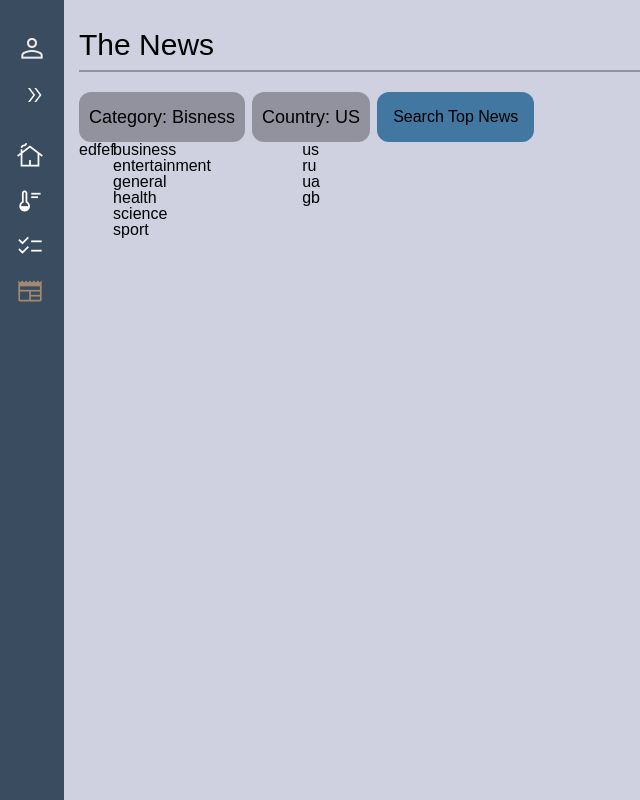
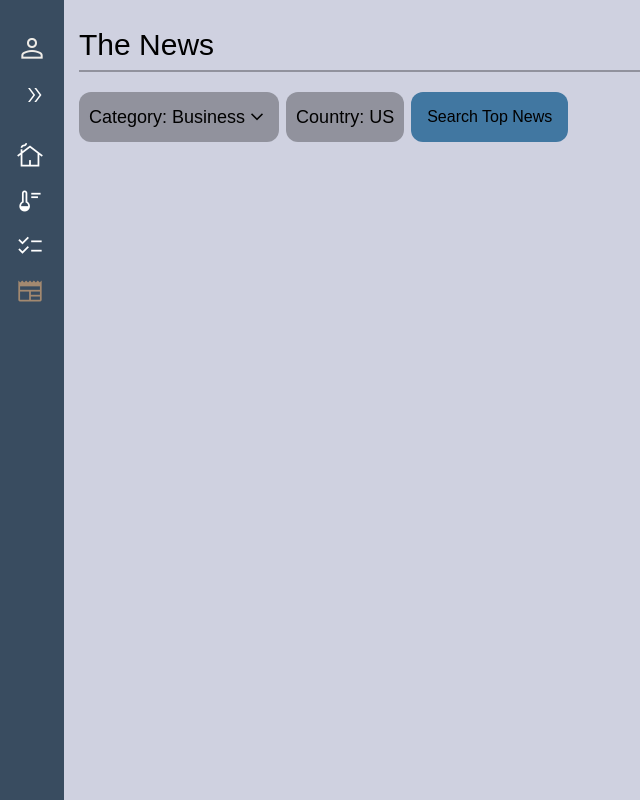
Before and after one commit to Alexandr13579/Portdolio__ToDo, a Vue app: page /#/News in a window 1280 px wide. Shown: the whole page, without its empty margins (0-640 px from the left). Built offline with nearby package versions, Linux system fonts and the light colour scheme.

Commit message:
vpue3__custom

```diff
--- a/src/components/News/SearchTopNews.vue
+++ b/src/components/News/SearchTopNews.vue
@@ -1,13 +1,24 @@
 <template>
     <div class="searchTop">
         <div class="searchTop__filter">
-            <div class="filter__block">
-                <p class="filter__block-select" @mouseover="showCategpry = true" @mouseout="showCategpry = false">Category: <span class="filter__block-selected">Bisness</span></p>
-                <MySelectCustom :class="{show : showCategpry}" class="filter__block-filter" :options="filter.category" />
+            <div class="filter__block" @mouseover="showCategpry = true" @mouseout="showCategpry = false">
+                <p class="filter__block-select">Category: <span class="filter__block-selected">{{ category }}</span></p>
+                <MySelectCustom
+                    :class="{show : showCategpry}"
+                    class="filter__block-filter"
+                    :options="filter.category"
+                    @optionSelected="optionSelectedCategory"
+                />
+                <span class="material-symbols-outlined">expand_more</span>
             </div>
-            <div class="filter__block">
-                <p class="filter__block-select">Country: <span class="filter__block-selected">US</span></p>
-                <MySelectCustom class="filter__block-filter" :options="filter.country" />
+            <div class="filter__block" @mouseover="showCountry = true" @mouseout="showCountry = false">
+                <p class="filter__block-select">Country: <span class="filter__block-selected">{{ country }}</span></p>
+                <MySelectCustom
+                    :class="{show : showCountry}"
+                    class="filter__block-filter"
+                    :options="filter.country"
+                    @optionSelected="optionSelectedCountry"
+                />
             </div>
             <my-btnSearhPush @click="searchTopNews" >Search Top News</my-btnSearhPush>
         </div>
@@ -24,15 +35,16 @@ export default {
         return {
             category: this.filter.category[0],
             country: this.filter.country[0],
-            showCategpry: false
+            showCategpry: false,
+            showCountry: false,
         }
     },
     methods: {
-        selectedCategory(selected) {
-            this.category = selected;
+        optionSelectedCategory(option) {
+            this.category = option;
         },
-        selectedCountry(selected) {
-            this.country = selected;
+        optionSelectedCountry(option) {
+            this.country = option;
         },
         searchTopNews() {
             this.$emit('searchTopNews', this.category, this.country)
@@ -50,7 +62,9 @@ export default {
 .filter {
     &__block {
     position: relative;
+
     background-color: rgba(0, 0, 0, 0.3);
+    cursor: pointer;
 
     height: 50px;
     padding: 10px;
@@ -63,20 +77,21 @@ export default {
 }
     &__block-select {
         font-size: 18px;
-        font-weight: 500;
+        font-weight: 400;
     }
-    &__block-selected {}
+
+    &__block-selected {
+        font-size: inherit;
+        font-weight: inherit;
+    }
 
     &__block-filter {
-    position: absolute;
-    top: 50px;
-    // opacity: 0;
-    // visibility: hidden;
 
 
     &.show{
         opacity: 1;
         visibility: visible;
+        transform: translate(0px, 0px);
     }
   }
 }
--- a/src/components/UI/MyOptionCustom.vue
+++ b/src/components/UI/MyOptionCustom.vue
@@ -1,9 +1,9 @@
 <template lang="">
     <li
         class="select__item"
-        v-for="option in options"
         :key="option"
         :value="option"
+        @click="optionSelected"
         >{{ option }}
     </li>
 </template>
@@ -12,11 +12,28 @@
 export default {
     name: 'MyOptionCustom',
     props: {
-        options: Array,
+        option: String,
+        required: true
     },
+    methods: {
+        optionSelected() {
+            this.$emit('optionSelected', this.option)
+        }
+    }
 }
 </script>
 
 <style lang="scss" scoped>
+    .select__item{
+        transition: transform ease .3s;
+        padding: 5px;
+        width: 100%;
 
+
+        &:hover {
+            transform: scale3d(1, 1.1, 1);
+
+
+        }
+    }
 </style>
--- a/src/components/UI/MySelectCustom.vue
+++ b/src/components/UI/MySelectCustom.vue
@@ -1,7 +1,11 @@
 <template>
-    <div @change="selectedOption" class="select__wrapper">
-        <ul class="select__list"  @mouseover="eeesho = true" @mouseout="eeesho = false">
-            <MyOptionCustom  :options="options" />
+    <div class="wrapper__list">
+        <ul @click="selectedOption" class="select__list">
+            <MyOptionCustom
+                v-for="option of options"
+                :option="option"
+                @optionSelected="$emit('optionSelected' , option)"
+            />
         </ul>
     </div>
 </template>
@@ -17,7 +21,6 @@ export default {
     data() {
         return {
             selected: '',
-            eeesho: false
         }
     },
     methods: {
@@ -32,10 +35,31 @@ export default {
 </script>
 
 <style lang="scss" scoped>
-    .select {
-  &__wrapper {}
-  &__selected {}
-  &__list {}
+
+.select__list{
+    background-color: rgba(0, 0, 0, 0.5);
+
+    font-size: 18px;
+    font-weight: 400;
+
+    margin-top: 20px;
+    width: 100%;
+    padding: 10px;
+    border-radius: 12px;
+}
+
+.wrapper__list{
+    width: 100%;
+    margin-top: -20px;
+
+    position: absolute;
+    z-index: 99;
+    top: 55px;
+    transform: translate(0px, -10px);
+
+    opacity: 0;
+    visibility: hidden;
+    transition: all ease .3s;
 }
 
 </style>
--- a/src/pages/News.vue
+++ b/src/pages/News.vue
@@ -9,7 +9,7 @@
 
             </div>
             <NewsList v-if="show" :news="news"/>
-            <div v-else class="else">edfef</div>
+            <div v-if="notShow">хуйпизда</div>
         </div>
     </main>
 </template>
@@ -27,12 +27,13 @@ export default {
             KEY__API: 'apiKey=2a75744890d847a39a0e4a5c69e74f9c',
             news: [],
             show: false,
+            notShow: false,
             searchNews: '',
             thisSearchCountry: 'us',
             thisSearchCategory: 'business',
             filter: {
-                category: ['business', 'entertainment', 'general', 'health', 'science', 'sport',],
-                country: ['us', 'ru', 'ua', 'gb'],
+                category: ['Business', 'Entertainment', 'General', 'Health', 'Science', 'Sports', 'Technology'],
+                country: ['US', 'RU', 'UA', 'GB'],
                 sourse: [1, 2],
             },
         }
@@ -49,7 +50,10 @@ export default {
         new(result) {
             this.news = result.articles;
             this.show = true
-            console.log(this.news)
+
+            if (result.articles == false) {
+                this.notShow = true
+            }
         },
 
         searchNewsKeyWord(keyWord) {
```
